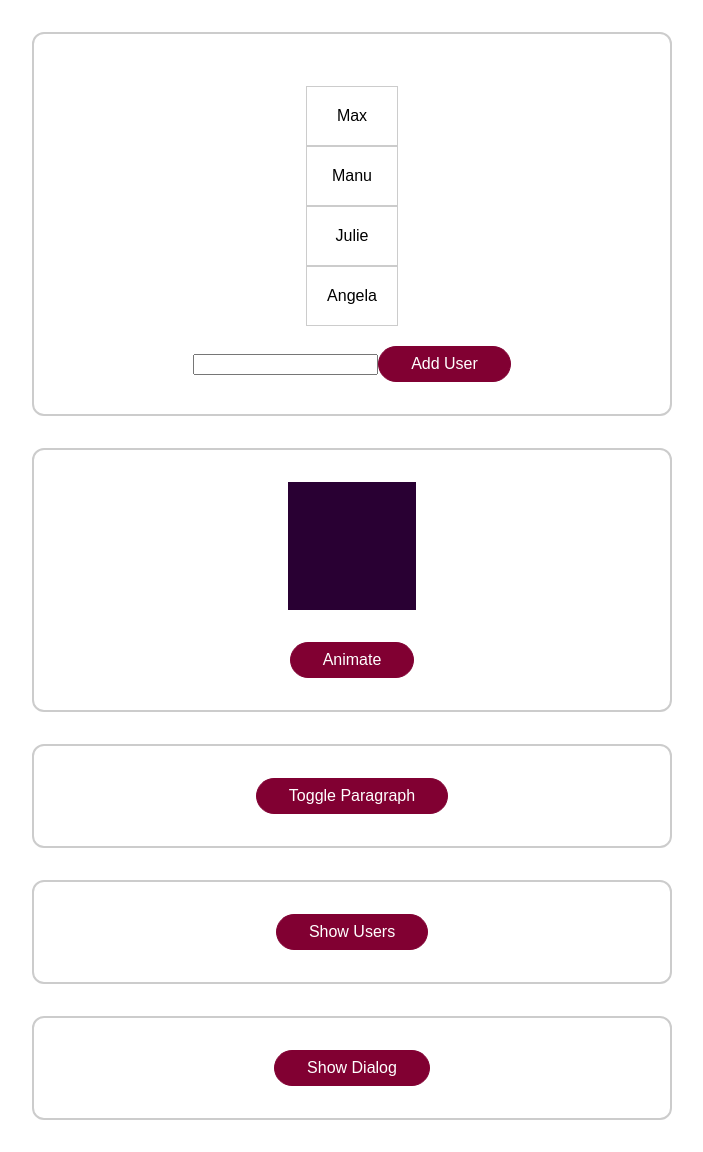
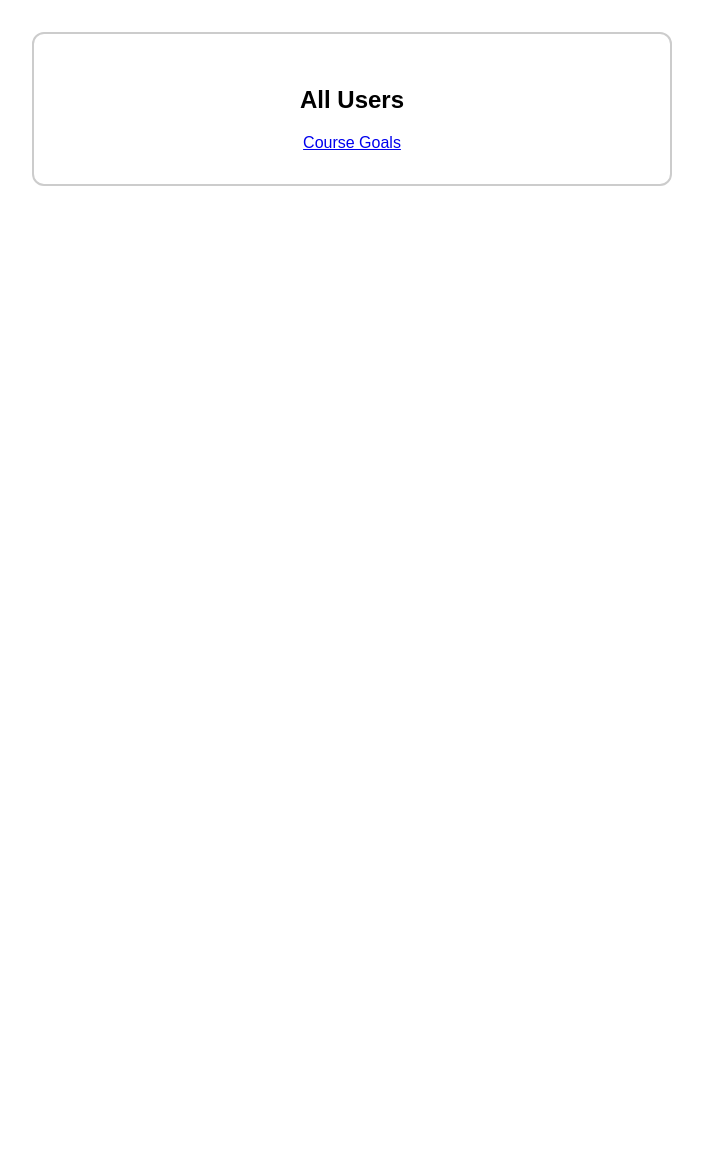
Before and after one commit to mauroef/vue-the-complete-guide, a Vue app: page / in a window 1280 px wide. Shown: the whole page, without its empty margins (288-991 px from the left). After the commit the page ends 800 px from the top, so only its background shows below. Built offline with nearby package versions, Linux system fonts and the light colour scheme.

Commit message:
Animating route changes

```diff
--- a/package.json
+++ b/package.json
@@ -18,6 +18,7 @@
     "@vue/compiler-sfc": "^3.0.0-0",
     "babel-eslint": "^10.1.0",
     "eslint": "^6.7.2",
-    "eslint-plugin-vue": "^7.0.0-0"
+    "eslint-plugin-vue": "^7.0.0-0",
+    "vue-router": "^4.0.13"
   }
 }
--- a/src/App.vue
+++ b/src/App.vue
@@ -1,50 +1,13 @@
 <template>
-  <div class="container">
-    <users-list></users-list>
-  </div>
-  <div class="container">
-    <div class="block" v-bind:class="{ animate: animatedBlock }"></div>
-    <button @click="animateBlock">Animate</button>
-  </div>
-  <div class="container">
-    <transition
-      :css="false"
-      name="para"
-      @before-enter="beforeEnter"
-      @enter="enter"
-      @after-enter="afterEnter"
-      @before-leave="beforeLeave"
-      @leave="leave"
-      @after-leave="afterLeave"
-      @enter-cancelled="enterCancelled"
-      @leave-cancelled="leaveCancelled"
-    >
-      <p v-if="paraIsVisible">This is a paragraph.</p>
+  <router-view v-slot="slotProps">
+    <transition name="route" mode="out-in">
+      <component :is="slotProps.Component"></component>
     </transition>
-    <button @click="toggleParagraph">Toggle Paragraph</button>
-  </div>
-  <div class="container">
-    <transition name="fade-button" mode="out-in">
-      <button @click="showUsers" v-if="!usersAreVisible">Show Users</button>
-      <button @click="hideUsers" v-else>Hide Users</button>
-    </transition>
-  </div>
-  <base-modal @close="hideDialog" :open="dialogIsVisible">
-    <p>This is a test dialog!</p>
-    <button @click="hideDialog">Close it!</button>
-  </base-modal>
-  <div class="container">
-    <button @click="showDialog">Show Dialog</button>
-  </div>
+  </router-view>
 </template>
 
 <script>
-import UsersList from './components/UserList.vue';
-
 export default {
-  components: {
-    UsersList,
-  },
   data() {
     return {
       animatedBlock: false,
@@ -165,6 +128,21 @@ button:active {
   border-radius: 12px;
 }
 
+.route-enter-from,
+.route-leave-to {
+  opacity: 0
+}
+.route-enter-active {
+  transition: opacity 0.4s ease-out;
+}
+.route-leave-active {
+  transition: opacity 0.4s ease-in;
+}
+
+.route-leave-active {
+  animation: slide-fade 0.4s ease-in;
+}
+
 @keyframes slide-fade {
   0% {
     transform: translateX(0) scale(1);
--- a/src/main.js
+++ b/src/main.js
@@ -1,10 +1,25 @@
 import { createApp } from 'vue';
+import { createRouter, createWebHashHistory } from 'vue-router';
 
 import App from './App.vue';
 import BaseModal from './components/BaseModal.vue';
+import AllUsers from './pages/AllUsers.vue';
+import CourseGoals from './pages/CourseGoals.vue';
+
+const router = createRouter({
+  history: createWebHashHistory(),
+  routes: [
+    { path: '/', component: AllUsers },
+    { path: '/goals', component: CourseGoals },
+  ],
+});
 
 const app = createApp(App);
 
 app.component('base-modal', BaseModal);
 
-app.mount('#app');
+app.use(router);
+
+router.isReady().then(() => {
+  app.mount('#app');
+});
--- /dev/null
+++ b/src/pages/AllUsers.vue
@@ -0,0 +1,6 @@
+<template>
+  <div class="container">
+    <h2>All Users</h2>
+    <router-link to="/goals">Course Goals</router-link>
+  </div>
+</template>
--- /dev/null
+++ b/src/pages/CourseGoals.vue
@@ -0,0 +1,6 @@
+<template>
+  <div class="container">
+    <h2>Crouse Goals</h2>
+    <router-link to="/">Back to Home</router-link>
+  </div>
+</template>
```
Also changed, not shown: 1 other file (tests, documents, lock files or other folders).
